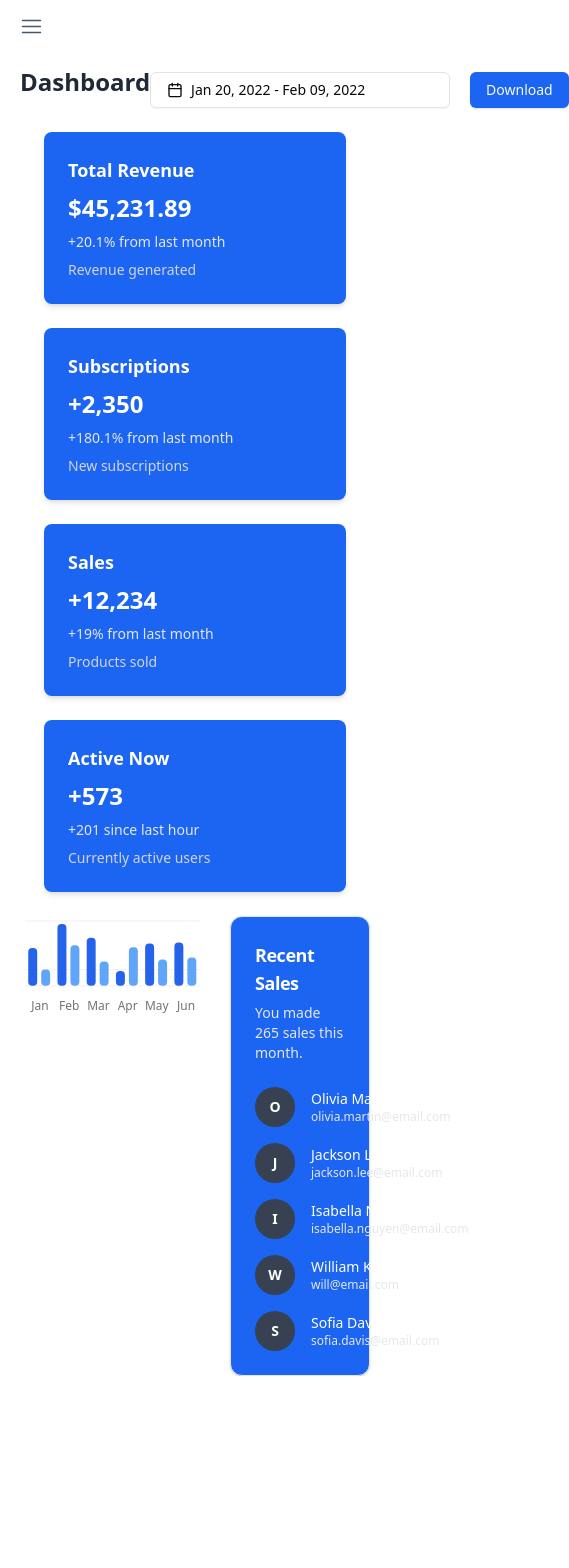
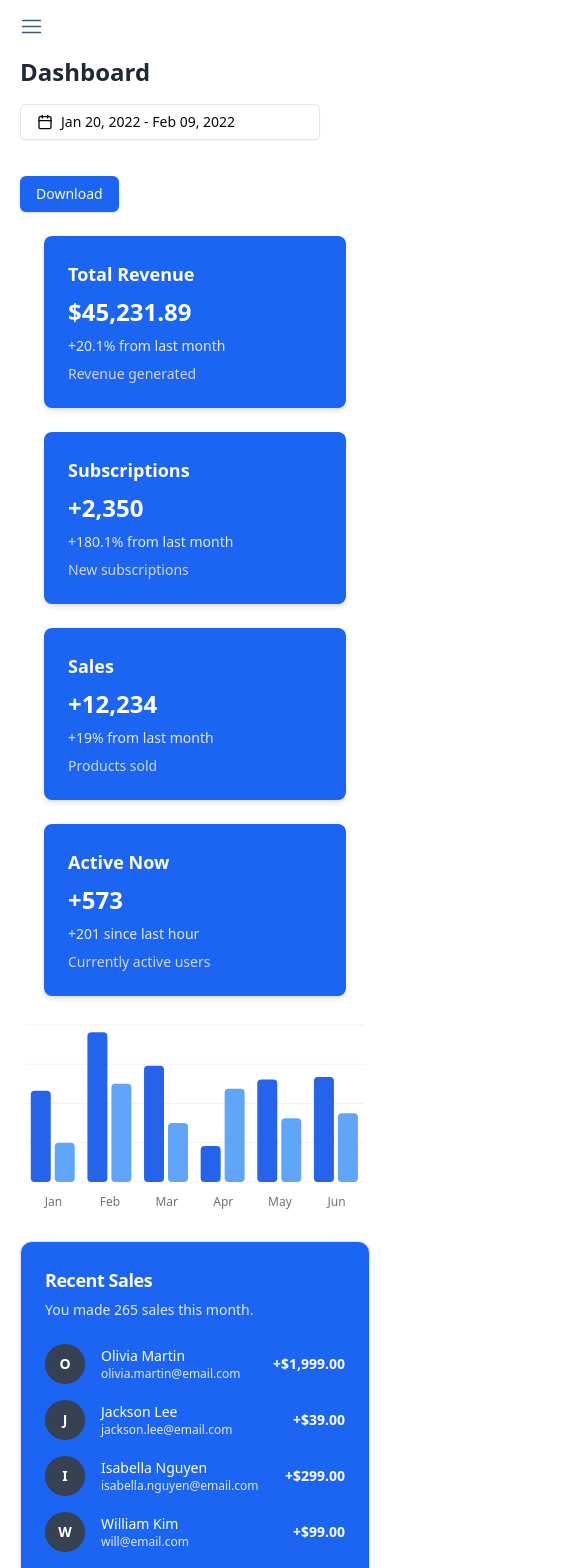
Before and after one commit to Razibul-Islam/dashboard, a React (Vite) app: page /dashboard in a window 390 px wide. Shown: the top 1568 px of the page, 569 px wide, since content can reach past the window. Before the commit the page ends 1376 px from the top, so only its background shows below. Built offline with nearby package versions, Linux system fonts and the light colour scheme.

Commit message:
dashboard analysis responsive

```diff
--- a/src/pages/DBUI.tsx
+++ b/src/pages/DBUI.tsx
@@ -49,9 +49,9 @@ export default function DBUI() {
   return (
     <div className="w-full h-full px-5">
       <div className="w-full h-full">
-        <div className="flex items-center justify-between w-full">
+        <div className="flex items-center justify-between flex-wrap w-full">
           <h1 className="text-2xl font-bold text-gray-800">Dashboard</h1>
-          <div className="flex items-center justify-between gap-5">
+          <div className="flex items-center justify-between flex-wrap gap-5">
             <DatePicker className="mt-4" />
             <Button className="mt-4 bg-[#1c64f2] hover:bg-[#1c64f2]/90">
               Download
@@ -85,8 +85,8 @@ export default function DBUI() {
           />
         </div>
       </div>
-      <div className="w-full h-full flex gap-6">
-        <ChartContainer config={chartConfig} className="h-full w-3/5">
+      <div className="w-full h-full flex gap-6 flex-wrap lg:flex-nowrap">
+        <ChartContainer config={chartConfig} className="h-full w-full lg:w-3/5">
           <BarChart accessibilityLayer data={chartData}>
             <CartesianGrid vertical={false} />
             <XAxis
@@ -101,7 +101,7 @@ export default function DBUI() {
             <Bar dataKey="mobile" fill="var(--color-mobile)" radius={4} />
           </BarChart>
         </ChartContainer>
-        <div className="w-2/5 h-full">
+        <div className="w-full lg:w-2/5 h-full">
           <RecentSalesCard
             title="Recent Sales"
             description="You made 265 sales this month."
```
